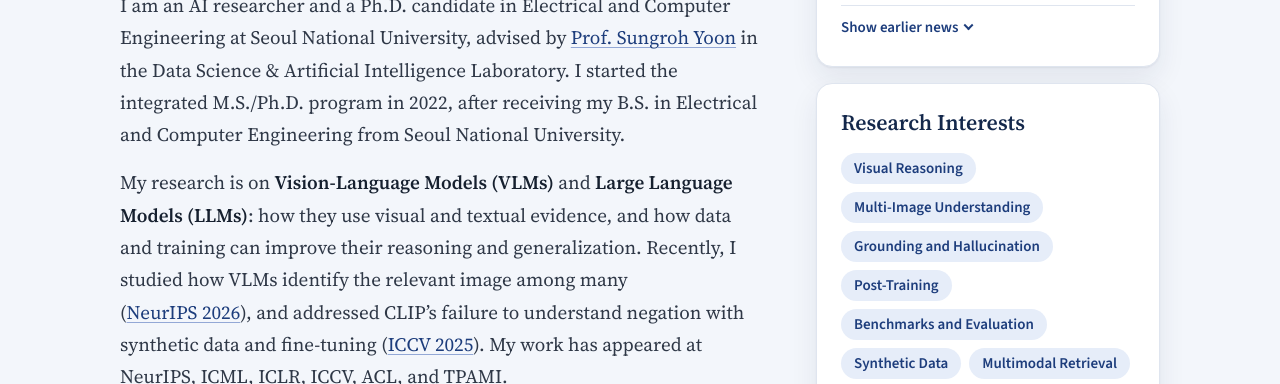
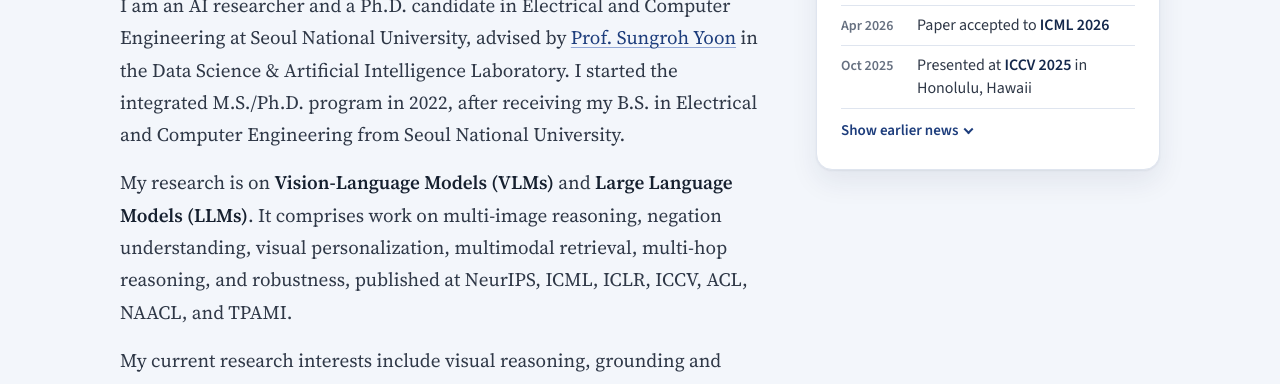
Before and after one commit to parkquasar/parkquasar.github.io, a plain HTML site: page index.html in a window 1280 px wide. Shown: the part 411-795 px from the top of the page. Drawn offline with Linux system fonts and the light colour scheme.

Commit message:
Introduction: research topics and venues, then current interests; news card with six items

```diff
--- a/assets/style.css
+++ b/assets/style.css
@@ -229,7 +229,7 @@ h1 {
   stroke-linejoin: round;
 }
 
-/* Side column: news and research interests */
+/* Side column: news */
 .side { display: grid; gap: 1rem; }
 .card {
   padding: 1.5rem;
@@ -293,17 +293,6 @@ h1 {
 .news .when-open,
 .news details[open] .when-closed { display: none; }
 .news details[open] .when-open { display: inline; }
-
-.chips { display: flex; flex-wrap: wrap; gap: 0.5rem; margin-top: 1rem; }
-.chips li {
-  padding: 0.3125rem 0.8125rem;
-  border-radius: 999px;
-  background: var(--tint);
-  color: var(--navy-2);
-  font-size: 0.9375rem;
-  font-weight: 600;
-  line-height: 1.4;
-}
 
 /* ---- Publications -------------------------------------------------- */
 .block { padding-top: 4rem; }
@@ -417,7 +406,6 @@ footer .wrap { display: flex; flex-wrap: wrap; justify-content: space-between; g
 @media (max-width: 70rem) {
   .pub { grid-template-columns: 20rem minmax(0, 1fr); }
   .hero-grid { grid-template-columns: minmax(0, 1fr); gap: 2rem; }
-  .side { grid-template-columns: repeat(2, minmax(0, 1fr)); align-items: start; }
 }
 
 @media (max-width: 62rem) {
@@ -436,7 +424,6 @@ footer .wrap { display: flex; flex-wrap: wrap; justify-content: space-between; g
   .status { border-radius: 14px; font-size: 0.9375rem; }
   .contact a { padding: 0.4375rem 0.75rem; font-size: 1rem; }
   .bio p { font-size: 1.125rem; }
-  .side { grid-template-columns: minmax(0, 1fr); }
   .block { padding-top: 3rem; }
   .sec h2 { font-size: 1.75rem; }
   .pub { grid-template-columns: 12.5rem minmax(0, 1fr); gap: 1rem; padding: 1rem; }
--- a/index.html
+++ b/index.html
@@ -15,7 +15,7 @@
   <link rel="icon" href="favicon.svg?v=b9212a78" type="image/svg+xml">
   <link rel="preload" href="assets/fonts/source-sans-3-latin-wght-normal.woff2" as="font" type="font/woff2" crossorigin>
   <link rel="preload" href="assets/fonts/source-serif-4-latin-opsz-normal.woff2" as="font" type="font/woff2" crossorigin>
-  <link rel="stylesheet" href="assets/style.css?v=7b536a62">
+  <link rel="stylesheet" href="assets/style.css?v=9c555339">
   <script type="application/ld+json">
   {
     "@context": "https://schema.org",
@@ -77,7 +77,8 @@
 
           <div class="bio">
             <p>I am an AI researcher and a Ph.D. candidate in Electrical and Computer Engineering at Seoul National University, advised by <a class="nb" href="https://data.snu.ac.kr/">Prof. Sungroh Yoon</a> in the Data Science &amp; Artificial Intelligence Laboratory. I started the integrated <span class="nb">M.S./Ph.D.</span> program in 2022, after receiving my B.S. in Electrical and Computer Engineering from Seoul National University.</p>
-            <p>My research is on <strong><span class="nb">Vision-Language</span> Models (VLMs)</strong> and <strong>Large Language Models (LLMs)</strong>: how they use visual and textual evidence, and how data and training can improve their reasoning and generalization. Recently, I studied how VLMs identify the relevant image among many <span class="nb">(<a href="https://arxiv.org/abs/2611.04903">NeurIPS 2026</a>)</span>, and addressed CLIP&rsquo;s failure to understand negation with synthetic data and <span class="nb">fine-tuning</span> <span class="nb">(<a href="https://openaccess.thecvf.com/content/ICCV2025/html/Park_Know_No_Better_A_Data-Driven_Approach_for_Enhancing_Negation_Awareness_ICCV_2025_paper.html">ICCV 2025</a>)</span>. My work has appeared at NeurIPS, ICML, ICLR, ICCV, ACL, and TPAMI.</p>
+            <p>My research is on <strong><span class="nb">Vision-Language</span> Models (VLMs)</strong> and <strong>Large Language Models (LLMs)</strong>. It comprises work on <span class="nb">multi-image</span> reasoning, negation understanding, visual personalization, multimodal retrieval, <span class="nb">multi-hop</span> reasoning, and robustness, published at NeurIPS, ICML, ICLR, ICCV, ACL, NAACL, and TPAMI.</p>
+            <p>My current research interests include visual reasoning, grounding and hallucination, benchmarks and evaluation for VLMs, and <span class="nb">post-training</span> methods such as reinforcement learning and <span class="nb">on-policy</span> distillation.</p>
           </div>
         </div>
 
@@ -89,12 +90,12 @@
               <li><time datetime="2026-10">Oct 2026</time><span>Paper accepted to <a href="#tpami2026">IEEE TPAMI</a></span></li>
               <li><time datetime="2026-09">Sep 2026</time><span>First-author paper accepted to <a href="#neurips2026">NeurIPS 2026</a></span></li>
               <li><time datetime="2026-07">Jul 2026</time><span>Presented at <a href="#icml2026">ICML 2026</a> in <span class="nb">Seoul, Korea</span></span></li>
+              <li><time datetime="2026-04">Apr 2026</time><span>Paper accepted to <a href="#icml2026">ICML 2026</a></span></li>
+              <li><time datetime="2025-10">Oct 2025</time><span>Presented at <a href="#iccv2025">ICCV 2025</a> in <span class="nb">Honolulu, Hawaii</span></span></li>
             </ul>
             <details>
               <summary><span class="when-closed">Show earlier news</span><span class="when-open">Hide earlier news</span></summary>
               <ul>
-                <li><time datetime="2026-04">Apr 2026</time><span>Paper accepted to <a href="#icml2026">ICML 2026</a></span></li>
-                <li><time datetime="2025-10">Oct 2025</time><span>Presented at <a href="#iccv2025">ICCV 2025</a> in <span class="nb">Honolulu, Hawaii</span></span></li>
                 <li><time datetime="2025-06">Jun 2025</time><span>First-author paper accepted to <a href="#iccv2025">ICCV 2025</a></span></li>
                 <li><time datetime="2025-01">Jan 2025</time><span>Paper accepted to <a href="#naacl2025">NAACL 2025</a> Findings</span></li>
                 <li><time datetime="2024-05">May 2024</time><span>Paper accepted to <a href="#acl2024">ACL 2024</a> as an oral</span></li>
@@ -103,19 +104,6 @@
                 <li><time datetime="2023-09">Sep 2023</time><span>Paper accepted to <a href="#neurips2023">NeurIPS 2023</a></span></li>
               </ul>
             </details>
-          </section>
-          <section class="card interests" aria-labelledby="h-interests">
-            <h2 id="h-interests">Research Interests</h2>
-            <ul class="chips">
-              <li>Visual Reasoning</li>
-              <li>Multi-Image Understanding</li>
-              <li>Grounding and Hallucination</li>
-              <li>Post-Training</li>
-              <li>Benchmarks and Evaluation</li>
-              <li>Synthetic Data</li>
-              <li>Multimodal Retrieval</li>
-              <li>Interpretability</li>
-            </ul>
           </section>
         </aside>
       </div>
```
